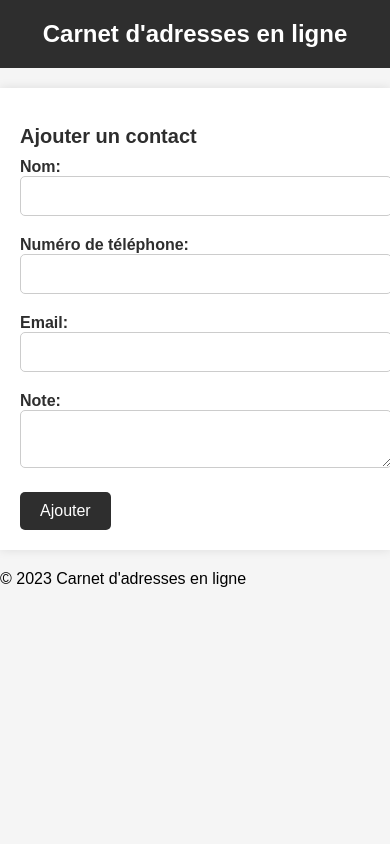
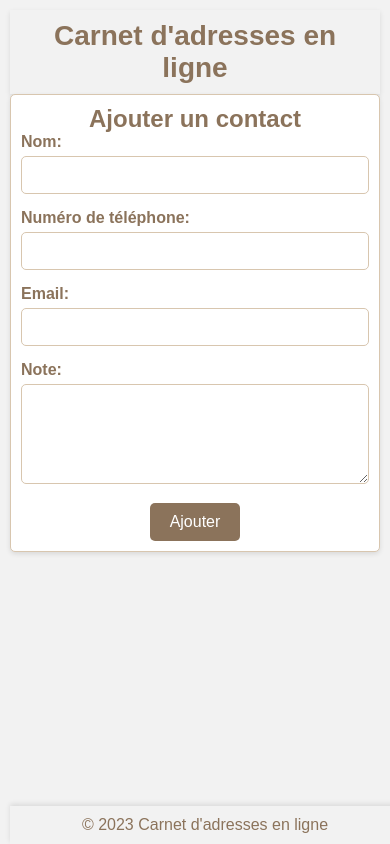
Before and after one commit to tmnpierre/ContactBookJS, a plain HTML site: page index.html in a window 390 px wide. Drawn offline with Linux system fonts and the light colour scheme.

Commit message:
style(css): update styling

```diff
--- a/styles.css
+++ b/styles.css
@@ -1,72 +1,177 @@
-body {
-    font-family: Arial, sans-serif;
-    background-color: #f5f5f5;
+* {
     margin: 0;
     padding: 0;
+    box-sizing: border-box;
+}
+
+body {
+    font-family: "Playfair Display", serif;
+    font-family: Arial, sans-serif;
+    background-color: #f2f2f2;
+    color: #333;
+    text-align: center;
+    padding: 20px;
 }
 
 header {
-    background-color: #2e2e2e;
-    color: #fff;
-    text-align: center;
-    padding: 20px 0;
+    background-color: #f2f2f2;
+    padding: 20px;
+    box-shadow: 0px 2px 5px rgba(0, 0, 0, 0.1);
 }
 
-h1 {
-    font-size: 24px;
-    margin: 0;
-}
-
-main {
-    max-width: 800px;
-    margin: 20px auto;
-    padding: 20px;
-    background-color: #fff;
-    box-shadow: 0px 0px 10px rgba(0, 0, 0, 0.1);
+header h1 {
+    font-size: 36px;
+    color: #8b735b;
 }
 
 .contact-form {
+    background-color: #fff;
+    border: 1px solid #d8c6af;
+    border-radius: 5px;
+    padding: 20px;
+    margin-top: 20px;
+    box-shadow: 0px 2px 5px rgba(0, 0, 0, 0.1);
+    width: 80%; /* Ajustez la largeur du formulaire en pourcentage */
     margin: 0 auto;
-    max-width: 400px;
 }
 
-h2 {
-    font-size: 20px;
-    margin-bottom: 10px;
-    color: #2e2e2e;
+.contact-form h2 {
+    font-size: 24px;
+    color: #8b735b;
 }
 
 .form-group {
-    margin-bottom: 20px;
+    margin-bottom: 15px;
+    text-align: left;
 }
 
-label {
+.form-group label {
     display: block;
     font-weight: bold;
-    color: #2e2e2e;
+    color: #8b735b;
 }
 
-input[type="text"],
-input[type="tel"],
-input[type="email"],
-textarea {
+.form-group input[type="text"],
+.form-group input[type="tel"],
+.form-group input[type="email"],
+.form-group textarea {
     width: 100%;
     padding: 10px;
-    border: 1px solid #ccc;
+    border: 1px solid #d8c6af;
     border-radius: 5px;
     font-size: 16px;
+    margin-top: 5px;
+    box-sizing: border-box;
 }
 
-button {
-    background-color: #2e2e2e;
+.form-group textarea {
+    height: 100px;
+}
+
+button[type="submit"] {
+    background-color: #8b735b;
     color: #fff;
     padding: 10px 20px;
     border: none;
     border-radius: 5px;
-    font-size: 16px;
+    font-size: 18px;
     cursor: pointer;
 }
 
-button:hover {
-    background-color: #555;
+footer {
+    background-color: #f2f2f2;
+    padding: 10px;
+    position: absolute;
+    bottom: 0;
+    width: 100%;
+    box-shadow: 0px -2px 5px rgba(0, 0, 0, 0.1);
 }
+
+footer p {
+    color: #8b735b;
+}
+
+@media screen and (max-width: 768px) {
+    header h1 {
+        font-size: 24px;
+    }
+
+    .contact-form {
+        padding: 10px;
+    }
+
+    body {
+        padding: 10px;
+    }
+
+    header {
+        padding: 10px;
+    }
+
+    header h1 {
+        font-size: 28px;
+    }
+
+    .contact-form {
+        width: 100%;
+    }
+
+    .form-group input[type="text"],
+    .form-group input[type="tel"],
+    .form-group input[type="email"],
+    .form-group textarea {
+        font-size: 14px;
+    }
+
+    button[type="submit"] {
+        font-size: 16px;
+    }
+}
+
+
+@media screen and (max-width: 768px) {
+    header h1 {
+        font-size: 24px;
+    }
+
+    .contact-form {
+        padding: 10px;
+    }
+
+}
+@media screen and (max-width: 768px) {
+    header h1 {
+        font-size: 24px;
+    }
+
+    .contact-form {
+        padding: 10px;
+    }
+
+    body {
+        padding: 10px;
+    }
+
+    header {
+        padding: 10px;
+    }
+
+    header h1 {
+        font-size: 28px;
+    }
+
+    .contact-form {
+        max-width: 100%;
+    }
+
+    .form-group input[type="text"],
+    .form-group input[type="tel"],
+    .form-group input[type="email"],
+    .form-group textarea {
+        font-size: 14px;
+    }
+
+    button[type="submit"] {
+        font-size: 16px;
+    }
+}
```
Also changed, not shown: index.html (+0 -1 lines).
